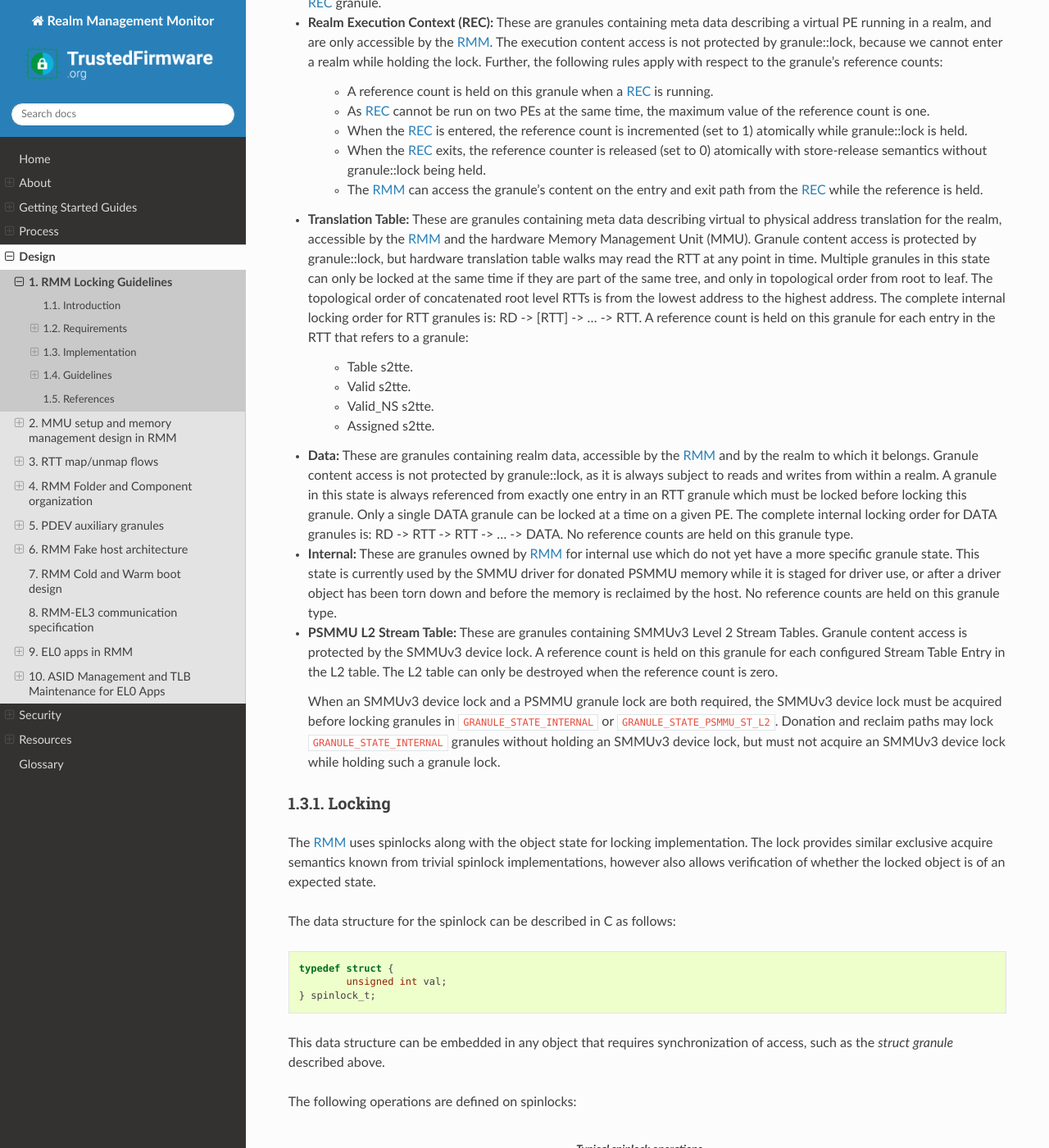
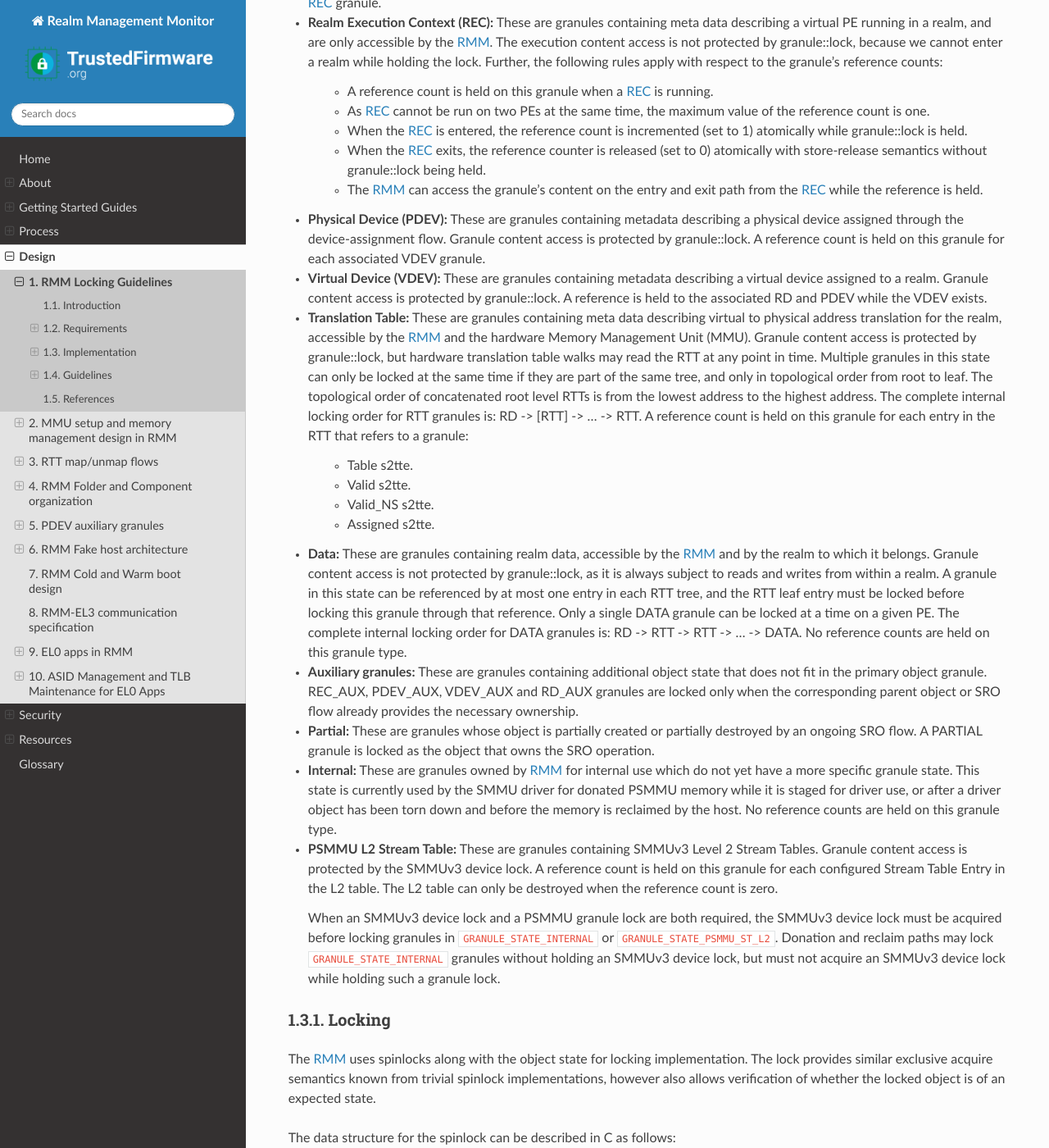
Before and after one commit to TF-RMM/tf-rmm, a Sphinx documentation site: the page built from docs/design/locking.rst, in a window 1280 px wide and 1400 px high, scrolled down 4062 px. Shown: the whole window at 82% size. Built offline with Sphinx 7.4.7 and the Read the Docs theme 3.1.0, drawn with Linux system fonts in a browser that asks for light colours; some of the changed text lies outside the part shown.

Commit message:
fix(locking): enforce type-based granule lock order
Order multi-granule locking by granule state first, and by PA only
when the states match. This replaces the old address-only convention
for independently-addressed granules and makes the lock ordering match
the documented RD, REC, PDEV, VDEV, DELEGATED, NS and internal-state
hierarchy.

Keep RTT walks on their hierarchy-based hand-over-hand locking path.
For RTT DATA/DEV unmap, sort queued backing granules by ascending PA
before the deferred drain so same-type backing granules are processed
deterministically.

Update the locking design text and granule state comments to describe
the implemented ordering, and add tests for address-list sorting and
DATA_UNMAP PA-ordered output.

Change-Id: I31dda5c958d0c8523c364f73cbe560fe5765da64
Signed-off-by: Soby Mathew <soby.mathew@arm.com>

```diff
--- a/docs/design/locking.rst
+++ b/docs/design/locking.rst
@@ -257,6 +257,16 @@
 	- The |RMM| can access the granule's content on the entry and exit path
 	  from the |REC| while the reference is held.
 
+* **Physical Device (PDEV):** These are granules containing metadata describing
+  a physical device assigned through the device-assignment flow. Granule
+  content access is protected by granule::lock. A reference count is held on
+  this granule for each associated VDEV granule.
+
+* **Virtual Device (VDEV):** These are granules containing metadata describing
+  a virtual device assigned to a realm. Granule content access is protected by
+  granule::lock. A reference is held to the associated RD and PDEV while the
+  VDEV exists.
+
 * **Translation Table:** These are granules containing meta data describing
   virtual to physical address translation for the realm, accessible by the |RMM|
   and the hardware Memory Management Unit (MMU). Granule content access is
@@ -280,11 +290,21 @@
 * **Data:** These are granules containing realm data, accessible by the |RMM|
   and by the realm to which it belongs. Granule content access is not protected
   by granule::lock, as it is always subject to reads and writes from within a
-  realm. A granule in this state is always referenced from exactly one entry in
-  an RTT granule which must be locked before locking this granule. Only a single
-  DATA granule can be locked at a time on a given PE. The complete internal
-  locking order for DATA granules is: RD -> RTT -> RTT -> ... -> DATA.
-  No reference counts are held on this granule type.
+  realm. A granule in this state can be referenced by at most one entry in each
+  RTT tree, and the RTT leaf entry must be locked before locking this granule
+  through that reference. Only a single DATA granule can be locked at a time on
+  a given PE. The complete internal locking order for DATA granules is:
+  RD -> RTT -> RTT -> ... -> DATA. No reference counts are held on this granule
+  type.
+
+* **Auxiliary granules:** These are granules containing additional object state
+  that does not fit in the primary object granule. REC_AUX, PDEV_AUX, VDEV_AUX
+  and RD_AUX granules are locked only when the corresponding parent object or
+  SRO flow already provides the necessary ownership.
+
+* **Partial:** These are granules whose object is partially created or partially
+  destroyed by an ongoing SRO flow. A PARTIAL granule is locked as the object
+  that owns the SRO operation.
 
 * **Internal:** These are granules owned by |RMM| for internal use which do not
   yet have a more specific granule state. This state is currently used by the
@@ -357,15 +377,15 @@
 	 * returns `false`.
 	 */
 	bool granule_lock_on_state_match(struct granule *g,
-					 enum granule_state expected_state);
+					 unsigned char expected_state);
 
 	/*
 	 * Used when we're certain of the state of an object (e.g. because we
 	 * hold a reference to it) or when locking objects whose reference is
-	 * obtained from another object, after that objects is locked.
+	 * obtained from another object, after that object is locked.
 	 */
 	void granule_lock(struct granule *g,
-			  enum granule_state expected_state);
+			  unsigned char expected_state);
 
 	/*
 	 * Obtains a pointer to a locked granule at `addr` if `addr` is a valid
@@ -373,24 +393,41 @@
 	 * `expected_state`.
 	 */
 	struct granule *find_lock_granule(unsigned long addr,
-					  enum granule_state expected_state);
+					  unsigned char expected_state);
 
-	/* Find two granules and lock them in order of their address. */
-	return_code_t find_lock_two_granules(unsigned long addr1,
-					     enum granule_state expected_state1,
-					     struct granule **g1,
-					     unsigned long addr2,
-					     enum granule_state expected_state2,
-					     struct granule **g2);
+	/*
+	 * Find two granules and lock them in lock order. Granules of
+	 * the same type are locked in order of their address.
+	 */
+	bool find_lock_two_granules(unsigned long addr1,
+				    unsigned char expected_state1,
+				    struct granule **g1,
+				    unsigned long addr2,
+				    unsigned char expected_state2,
+				    struct granule **g2);
+
+	/*
+	 * Find three granules and lock them in lock order. Granules of
+	 * the same type are locked in order of their address.
+	 */
+	bool find_lock_three_granules(unsigned long addr1,
+				      unsigned char expected_state1,
+				      struct granule **g1,
+				      unsigned long addr2,
+				      unsigned char expected_state2,
+				      struct granule **g2,
+				      unsigned long addr3,
+				      unsigned char expected_state3,
+				      struct granule **g3);
 
 	/*
 	 * Obtain a pointer to a locked granule at `addr` which is unused
 	 * (refcount = 0), if `addr` is a valid granule physical address and the
 	 * state of the granule at `addr` is `expected_state`.
 	 */
-	struct granule *find_lock_unused_granule(unsigned long addr,
-						 enum granule_state
-						 expected_state);
+	int find_lock_unused_granule(unsigned long addr,
+				     unsigned char expected_state,
+				     struct granule **g);
 
 .. code-block:: C
 	:caption: **Granule unlocking operations**
@@ -539,39 +564,43 @@
 To establish this partial order, the objects referenced by |RMM| can be
 classified into two categories:
 
-#. **External**: A granule state belongs to the `external` class iff _any_
-   parameter in _any_ RMI command is an address of a granule which is expected
-   to be in that state. The following granule states are `external`:
+#. **External**: A memory granule state belongs to the `external` class iff
+   _any_ parameter in _any_ RMI command is an address of a granule which is
+   expected to be in that state. The following memory granule states are
+   `external`:
 
 	- GRANULE_STATE_NS
 	- GRANULE_STATE_DELEGATED
 	- GRANULE_STATE_RD
 	- GRANULE_STATE_REC
-	- DEV_GRANULE_STATE_NS
-	- DEV_GRANULE_STATE_DELEGATED
+	- GRANULE_STATE_PDEV
+	- GRANULE_STATE_VDEV
 
-#. **Internal**: A granule state belongs to the `internal` class iff it is not
-   an `external`. These are objects which are referenced from another
-   object after that object is locked. Each `internal` object should be
-   referenced from exactly one place. The following granule states are
-   `internal`:
+#. **Internal**: A memory granule state belongs to the `internal` class iff it
+   is not an `external`. These are objects which are referenced from another
+   object after that object is locked. The owning object or hierarchy defines
+   the exact ownership rule for each `internal` state. The following memory
+   granule states are `internal`:
 
 	- GRANULE_STATE_RTT
 	- GRANULE_STATE_DATA
+	- GRANULE_STATE_REC_AUX
+	- GRANULE_STATE_PDEV_AUX
+	- GRANULE_STATE_VDEV_AUX
 	- GRANULE_STATE_INTERNAL
 	- GRANULE_STATE_PSMMU_ST_L2
-	- DEV_GRANULE_STATE_MAPPED
+	- GRANULE_STATE_RD_AUX
+	- GRANULE_STATE_PARTIAL
 
 We now state the locking guidelines for |RMM| as:
 
-#. Granules expected to be in an `external` state must be locked before locking
-   any granules in an `internal` state.
+#. Independently-addressed memory granules must be locked in type order:
+   RD, REC, PDEV, VDEV, DELEGATED, NS, followed by the internal order below.
+   The ``find_lock_two_granules()`` and ``find_lock_three_granules()`` helpers
+   implement this ordering.
 
-#. Granules expected to be in an `external` state must be locked in order of
-   their physical address, starting with the lowest address.
-
-#. Memory granules expected to be in an `external` state must be locked before
-   locking any device memory granules in `external` state.
+#. Independently-addressed memory granules of the same type must be locked in
+   order of their physical address, starting with the lowest address.
 
 #. Once a granule expected to be in an `external` state has been locked, its
    state must be checked against the expected state. If these do not match, the
@@ -582,11 +611,32 @@
 
 	- `RTT`
 	- `DATA`
+	- `REC_AUX`
+	- `PDEV_AUX`
+	- `VDEV_AUX`
 	- `INTERNAL`
 	- `PSMMU_ST_L2`
+	- `RD_AUX`
+	- `PARTIAL`
 
 #. Granules in the same `internal` state must be locked in the
    :ref:`locking_impl` defined order for that specific state.
+
+#. RTT granules are ordered by the RTT hierarchy rather than by physical
+   address. RTT walks must lock the root table before child tables and use
+   hand-over-hand locking. Concatenated root-level RTTs are entered from the
+   lowest root address before locking the selected concatenated root.
+
+#. DATA granules and device granules whose ownership is obtained from a locked
+   leaf RTT entry are locked under that leaf RTT according to the RTT
+   map/unmap flow. Only one such backing granule is locked at a time. Lists of
+   backing granules queued by RTT unmap are sorted in ascending physical
+   address order before the backing granules are locked and drained.
+
+#. Device granule states, `DEV_GRANULE_STATE_NS`,
+   `DEV_GRANULE_STATE_DELEGATED` and `DEV_GRANULE_STATE_MAPPED`, are locked
+   separately from memory granules by the device granule locking helpers.
+   Memory granules must be locked before device granules.
 
 #. A granule's state can be changed iff the granule is locked and the reference
    count is zero.
```
Also changed, not shown: other parts of docs/design/locking.rst (+9 -21 lines), docs/design/rtt-map-unmap.rst (+13 -8 lines), 10 other files.
